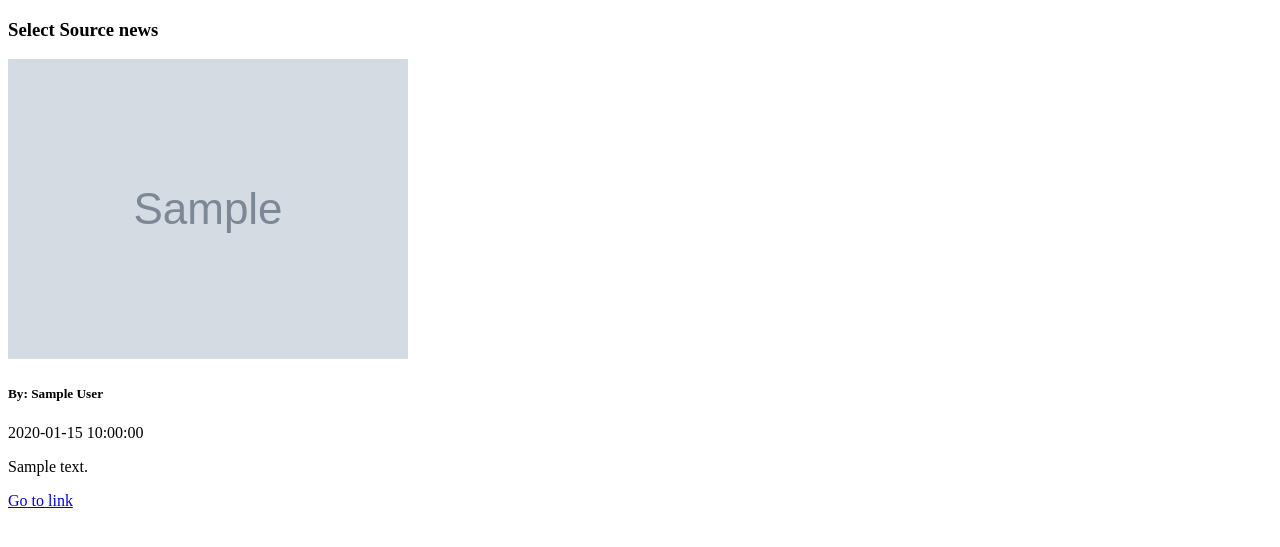
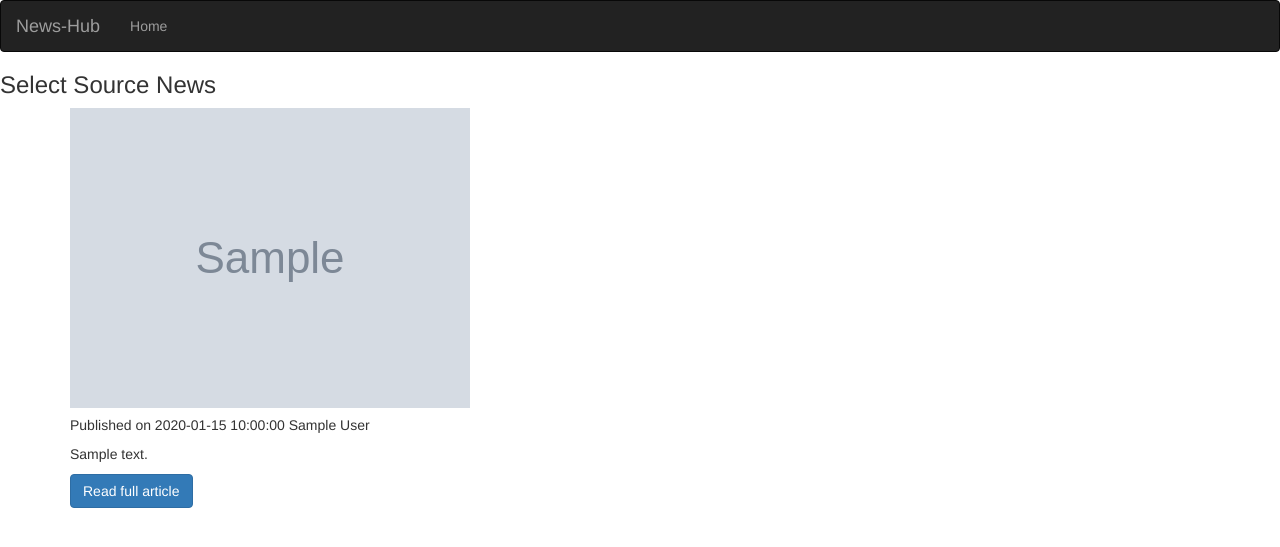
Before and after one commit to JohnKarima/news-hub, a Flask app: template app/templates/articles.html in a window 1280 px wide. Shown: the top 547 px of the page. Run offline with Flask 2, Linux system fonts and the light colour scheme; the template is opened without the code that fills it: most values are stand-ins (such as "Sample title", 1, 10 or a date in 2020); grey boxes marked "Sample" are stand-in pictures; parts of the project's set-up code (start-up, migrations or seed data) failed here and were passed over; some libraries are stand-ins or nearby versions.

Commit message:
add styling to index.html

```diff
--- a/app/config.py
+++ b/app/config.py
@@ -5,6 +5,8 @@ class Config:
     # NEWS_API_BASE_URL = 'https://newsapi.org/v2/sources?&apiKey={}'
     NEWS_API_BASE_URL = 'https://newsapi.org/v2/sources?language={}&apiKey={}'
     NEWS_API_BASE_URL2 = 'https://newsapi.org/v2/top-headlines?sources={}&apiKey={}'
+
+
 
     # 29b2fc954c1f4a0984f179de7a14f202
 
--- a/app/templates/articles.html
+++ b/app/templates/articles.html
@@ -1,15 +1,17 @@
+{% extends 'base.html'%}
 {% import 'macros.html' as macro%}
-<!DOCTYPE html>
-<html lang="en">
-<head>
-    <meta charset="UTF-8">
-    <meta name="viewport" content="width=device-width, initial-scale=1.0">
-    <title>articles</title>
-</head>
-<body>
-    <h3> Select Source news</h3>
 
-    {{ macro.article(article)}}
+{% block content %}
 
-</body>
-</html>
+
+<h3> Select Source News</h3>
+
+<section class="bg-dark pt-">
+    <div class="container" id="content">
+            <div class="row">
+                {{ macro.article(article)}}
+            </div>
+        </div>
+</section>
+
+{% endblock %}
--- a/app/templates/macros.html
+++ b/app/templates/macros.html
@@ -1,14 +1,45 @@
 {% macro displaySourceList(source_list) %}
 
-    {% for source in source_list %}
-    <div class="card" style="width: 18rem;">
 
+
+{% for source in source_list %}
+
+<div class="col-sm-4 ">
+
+    <div class="card ">
+        <div class="card-header bg-warning text-center">
+            <a id="read" class="header section-link" href="articles/{{source.id}}"> <h3>{{source.name }}</h3></a>
+        </div>
         <div class="card-body">
-          <h5 class="card-title">{{ source.name}}</h5>
-          <p class="card-text"> {{ source.description|truncate(100)}}</p>
-          <a href="/articles/{{source.id}}" class="btn btn-primary">visit source</a>
+            <p class="description">{{source.description|truncate(100)}}</p>
         </div>
-      </div>
+
+
+    </div>
+
+</div>
+
+{% endfor %}
+
+
+
+
+    <!-- {% for source in source_list %}
+    <div class="container">
+        <div class="row">
+            <div class="col-md-4">
+
+            <div class="card" style="width: 18rem;">
+            <div class="card-body">
+            <h5 class="card-title">{{ source.name}}</h5>
+            <p class="card-text"> {{ source.description|truncate(100)}}</p>
+            <a href="/articles/{{source.id}}" class="btn btn-primary">visit source</a>
+            </div>
+            </div>
+        </div>
+    </div>
+</div> -->
+
 
         <!-- <li class="text-center">
             <a href="/articles/{{source.id}}">
@@ -22,11 +53,31 @@
 {%  macro article(article_list) %}
 
     {% for arts in article_list %}
-    <!-- <div class="col-md-4 mt-3">
+
+    <div class="container">
+        <div class="row">
+            <div class="col-md-4 mt-3">
+            <div class="card">
+                <div class="card-body">
+
+                        <img class="card-img-top" src="{{arts.urlToImage}}" alt="Card image cap">
+
+
+                <h5 class="card-title"> Published on {{arts.publishedAt}} {{arts.author}}</h5>
+                <p class="card-text">{{arts.description |truncate(100)}}</p>
+                <a href="{{arts.url}}" class="btn btn-primary">Read full article</a>
+                </div>
+            </div>
+            </div>
+        </div>
+    </div>
+
+<!--
+    <div class="col-md-4 mt-3">
 
         <div class="card  ">
-            <div class="card-header">Published on:{{arts.publishedAt}}</div>
-            <img class="card-img-top " src="{arts.urlToImage}}"  alt="{{arts.name}}">
+            <div class="card-header">Published on: {{arts.publishedAt}}</div>
+            <img class="card-img-top" src="({arts.urlToImage}}"  alt="{{arts.name}}">
             <div class="card-body">
             <h4 class="card-title">By:{{arts.author}}</h4>
             <p class="card-text">{{arts.description |truncate(100)}}</p>
@@ -35,7 +86,7 @@
         </div>
     </div> -->
 
-    <div class="card" style="width: 18rem;">
+    <!-- <div class="card" style="width: 18rem;">
         <img class="card-img-top" src="{{arts.urlToImage}}" alt="Card image cap">
         <div class="card-body">
           <h5 class="card-title">By: {{arts.author}}</h5>
@@ -43,6 +94,6 @@
           <p class="card-text">{{arts.description|truncate(100)}}</p>
           <a href="{{arts.url}}" class="btn btn-primary">Go to link</a>
         </div>
-      </div>
+      </div> -->
     {% endfor %}
 {% endmacro %}
--- a/app/views.py
+++ b/app/views.py
@@ -27,7 +27,7 @@ def article(id):
 
     article = get_article(id)
     print(article)
-    return render_template('articles.html',article = article)
+    return render_template('articles.html', article = article)
 
     #title = f'{article.title}'
     #print(article_cool)
```
Also changed, not shown: app/templates/index.html (+12 -14 lines).
